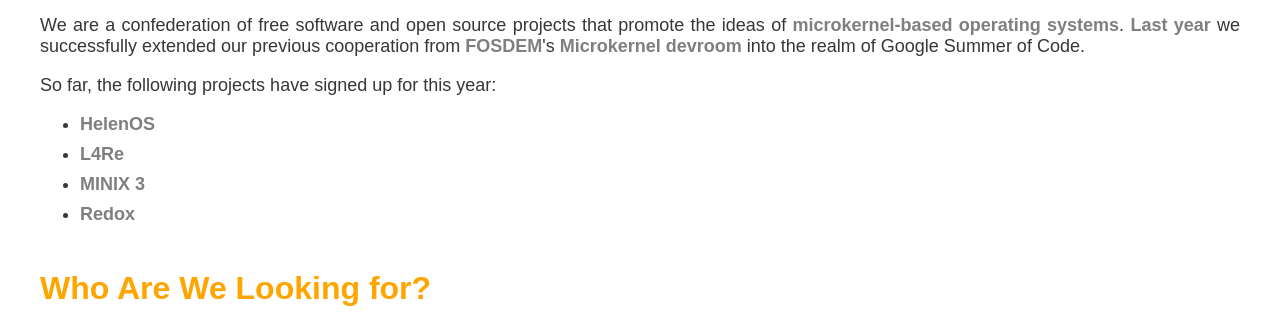
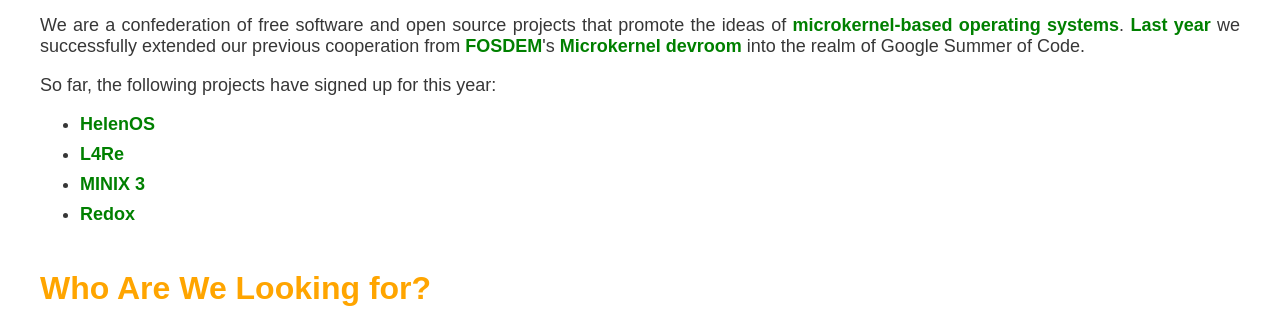
Before and after one commit to jermar/microkernel-devroom-gsoc, a plain HTML site: page index.html in a window 1280 px wide. Shown: the part 462-784 px from the top of the page. Drawn offline with Linux system fonts and the light colour scheme.

Commit message:
Use more contrasting link color

```diff
--- a/styles.css
+++ b/styles.css
@@ -31,7 +31,7 @@ h3 a {
 }
 
 a {
-	color: #7f7f7f;
+	color: green;
 	text-decoration: none;
 	font-weight: bold;
 }
```
